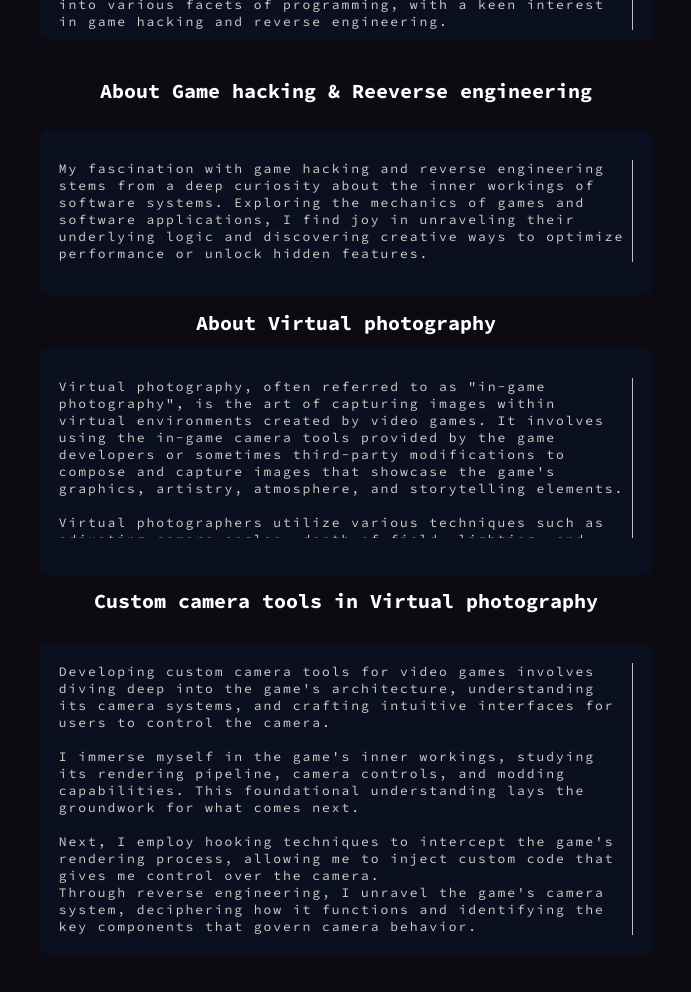
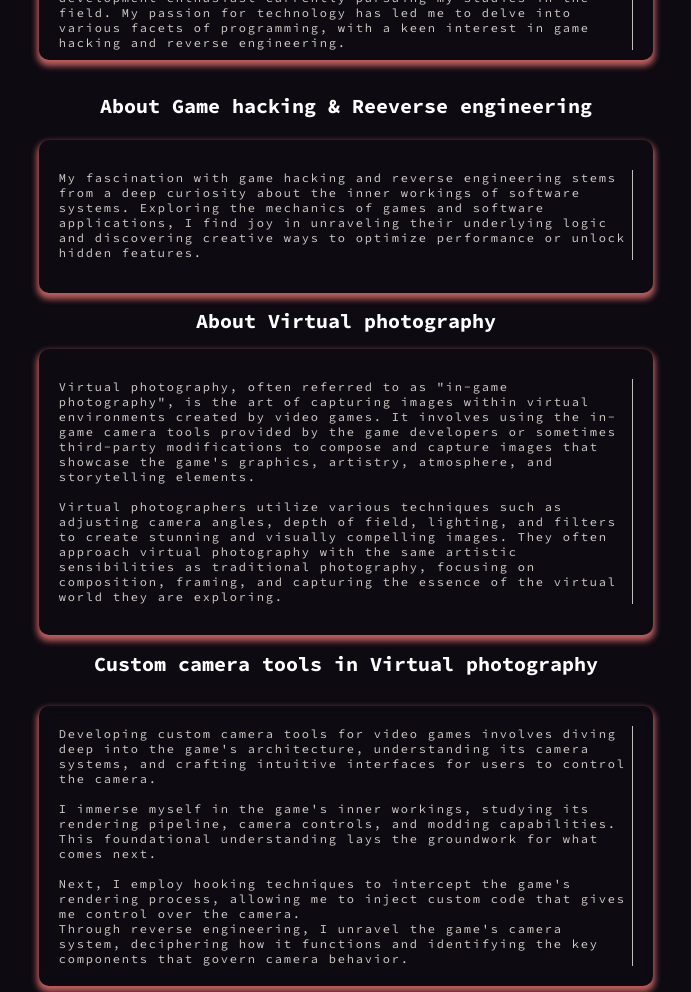
Before and after one commit to sotojeriaaugusto/sotojeriaaugusto.github.io, a plain HTML site: page pages/about.html in a window 1280 px wide. Shown: the part 200-1192 px from the top of the page, without its empty margins (294-985 px from the left). Drawn offline with Linux system fonts and the light colour scheme.

Commit message:
minor adjustments

```diff
--- a/css/style.css
+++ b/css/style.css
@@ -346,7 +346,8 @@ p {
     font-family: "Source Code Pro", monospace;
     font-size: 20px;
     text-align: center;
-    margin-bottom: 20px; }
+    margin-top: 20px;
+    margin-bottom: 30px; }
   ._about-pg-content ._about-pg-cards {
     display: grid;
     grid-template-columns: 1fr;
@@ -373,7 +374,8 @@ p {
       color: white;
       text-align: center;
       font-family: "Source Code Pro", monospace;
-      font-size: 20px; }
+      font-size: 20px;
+      margin: 0 auto; }
   ._about-pg-content ._about-vp {
     grid-area: about-vp; }
     ._about-pg-content ._about-vp h2 {
@@ -390,70 +392,100 @@ p {
       font-size: 20px; }
   ._about-pg-content .about-card {
     grid-area: about-card;
-    background-color: #0a101f;
+    background-color: #0a101f, 0.8;
     width: 80%;
     height: 100%;
     border-radius: 10px;
-    margin-bottom: -10px; }
+    margin-bottom: -10px;
+    -webkit-box-shadow: 0px 4px 6px 2px #c15f5f;
+    transition: transform 0.3s ease; }
+    ._about-pg-content .about-card:hover {
+      transform: translateY(-10px); }
     ._about-pg-content .about-card p {
       text-align: start;
       font-family: "Source Code Pro", monospace;
+      font-size: 12px;
       margin-top: 15px;
       margin-left: 20px;
       margin-right: 20px;
       margin-bottom: 20px;
+      max-height: none;
+      overflow: visible;
+      white-space: normal;
       overflow: hidden;
       border-right: 0.15em solid #aeaeae;
       letter-spacing: .15em;
       animation: typing 3.5s steps(40, end), blink-caret 0.75s step-end infinite; }
   ._about-pg-content .about-card1 {
     grid-area: about-card1;
-    background-color: #0a101f;
+    background-color: #0a101f, 0.8;
     margin-bottom: 30px;
     width: 80%;
     height: 100%;
-    border-radius: 10px; }
+    border-radius: 10px;
+    -webkit-box-shadow: 0px 4px 6px 2px #c15f5f;
+    transition: transform 0.3s ease; }
+    ._about-pg-content .about-card1:hover {
+      transform: translateY(-10px); }
     ._about-pg-content .about-card1 p {
       text-align: start;
       font-family: "Source Code Pro", monospace;
+      font-size: 12px;
       margin-top: 30px;
       margin-left: 20px;
       margin-right: 20px;
       margin-bottom: 3px;
+      max-height: none;
+      overflow: visible;
+      white-space: normal;
       overflow: hidden;
       border-right: 0.15em solid #aeaeae;
       letter-spacing: .15em;
       animation: typing 3.5s steps(40, end), blink-caret 0.75s step-end infinite; }
   ._about-pg-content .about-card2 {
     grid-area: about-card2;
-    background-color: #0a101f;
+    background-color: #0a101f, 0.8;
     margin-top: 30px;
     margin-bottom: 30px;
     width: 80%;
     height: 90%;
-    border-radius: 10px; }
+    border-radius: 10px;
+    -webkit-box-shadow: 0px 4px 6px 2px #c15f5f;
+    transition: transform 0.3s ease; }
+    ._about-pg-content .about-card2:hover {
+      transform: translateY(-10px); }
     ._about-pg-content .about-card2 p {
       text-align: start;
       font-family: "Source Code Pro", monospace;
+      font-size: 12px;
       margin-top: 30px;
       margin-left: 20px;
       margin-right: 20px;
       margin-bottom: 3px;
+      max-height: none;
+      overflow: visible;
+      white-space: normal;
       overflow: hidden;
       border-right: 0.15em solid #aeaeae;
       letter-spacing: .15em;
       animation: typing 3.5s steps(40, end), blink-caret 0.75s step-end infinite; }
   ._about-pg-content .about-card3 {
     grid-area: about-card3;
-    background-color: #0a101f;
     margin-top: 30px;
     margin-bottom: 30px;
     max-width: 80%;
     border-radius: 10px;
-    overflow: hidden; }
+    overflow: hidden;
+    background-color: #0a101f, 0.8;
+    -webkit-box-shadow: 0px 4px 6px 2px #c15f5f;
+    backdrop-filter: blur(6px);
+    transition: transform 0.3s ease; }
+    ._about-pg-content .about-card3:hover {
+      transform: translateY(-10px); }
     ._about-pg-content .about-card3 p {
       text-align: start;
       font-family: "Source Code Pro", monospace;
+      font-size: 12px;
       margin: 20px;
       margin-bottom: 20px;
       max-height: none;
--- a/scss/components/_about-pg-content.scss
+++ b/scss/components/_about-pg-content.scss
@@ -10,7 +10,8 @@
         font-family: $src_code_pro;
         font-size: 20px;
         text-align: center;
-        margin-bottom: 20px;
+        margin-top: 20px;
+        margin-bottom: 30px;
     }
 
     // card grid-layout
@@ -46,6 +47,7 @@
             text-align: center;
             font-family: $src_code_pro;
             font-size: 20px;
+            margin: 0 auto;
         }
     }
 
@@ -73,19 +75,28 @@
 
     .about-card {
         grid-area: about-card;
-        background-color: $sd_card_blue;
+        background-color: $sd_card_blue, .8;
         width: 80%;
         height: 100%;
         border-radius: 10px;
         margin-bottom: -10px;
+        -webkit-box-shadow: 0px 4px 6px 2px #c15f5f;
+        transition: transform 0.3s ease;
+        &:hover {
+          transform: translateY(-10px);
+        }
 
         p {
             text-align: start;
             font-family: $src_code_pro;
+            font-size: 12px;
             margin-top: 15px;
             margin-left: 20px;
             margin-right: 20px;
             margin-bottom: 20px;
+            max-height: none;
+            overflow: visible;
+            white-space: normal;
             overflow: hidden;
             border-right: .15em solid rgb(174, 174, 174);
             letter-spacing: .15em;
@@ -97,19 +108,28 @@
 
     .about-card1 {
         grid-area: about-card1;
-        background-color: $sd_card_blue;
+        background-color: $sd_card_blue, .8;
         margin-bottom: 30px;
         width: 80%;
         height: 100%;
         border-radius: 10px;
+        -webkit-box-shadow: 0px 4px 6px 2px #c15f5f;
+        transition: transform 0.3s ease;
+        &:hover {
+          transform: translateY(-10px);
+        }
 
         p {
             text-align: start;
             font-family: $src_code_pro;
+            font-size: 12px;
             margin-top: 30px;
             margin-left: 20px;
             margin-right: 20px;
             margin-bottom: 3px;
+            max-height: none;
+            overflow: visible;
+            white-space: normal;
             overflow: hidden;
             border-right: .15em solid rgb(174, 174, 174);
             letter-spacing: .15em;
@@ -121,20 +141,29 @@
 
     .about-card2 {
         grid-area: about-card2;
-        background-color: $sd_card_blue;
+        background-color: $sd_card_blue, .8;
         margin-top: 30px;
         margin-bottom: 30px;
         width: 80%;
         height: 90%;
         border-radius: 10px;
+        -webkit-box-shadow: 0px 4px 6px 2px #c15f5f;
+        transition: transform 0.3s ease;
+        &:hover {
+          transform: translateY(-10px);
+        }
 
         p {
             text-align: start;
             font-family: $src_code_pro;
+            font-size: 12px;
             margin-top: 30px;
             margin-left: 20px;
             margin-right: 20px;
             margin-bottom: 3px;
+            max-height: none;
+            overflow: visible;
+            white-space: normal;
             overflow: hidden;
             border-right: .15em solid rgb(174, 174, 174);
             letter-spacing: .15em;
@@ -146,16 +175,23 @@
 
     .about-card3 {
         grid-area: about-card3;
-        background-color: $sd_card_blue;
         margin-top: 30px;
         margin-bottom: 30px;
         max-width: 80%;
         border-radius: 10px;
         overflow: hidden;
+        background-color: $sd_card_blue, .8;
+        -webkit-box-shadow: 0px 4px 6px 2px #c15f5f;
+        backdrop-filter: blur(6px);
+        transition: transform 0.3s ease;
+        &:hover {
+          transform: translateY(-10px);
+        }
 
         p {
             text-align: start;
             font-family: $src_code_pro;
+            font-size: 12px;
             margin: 20px;
             margin-bottom: 20px;
             max-height: none;
```
